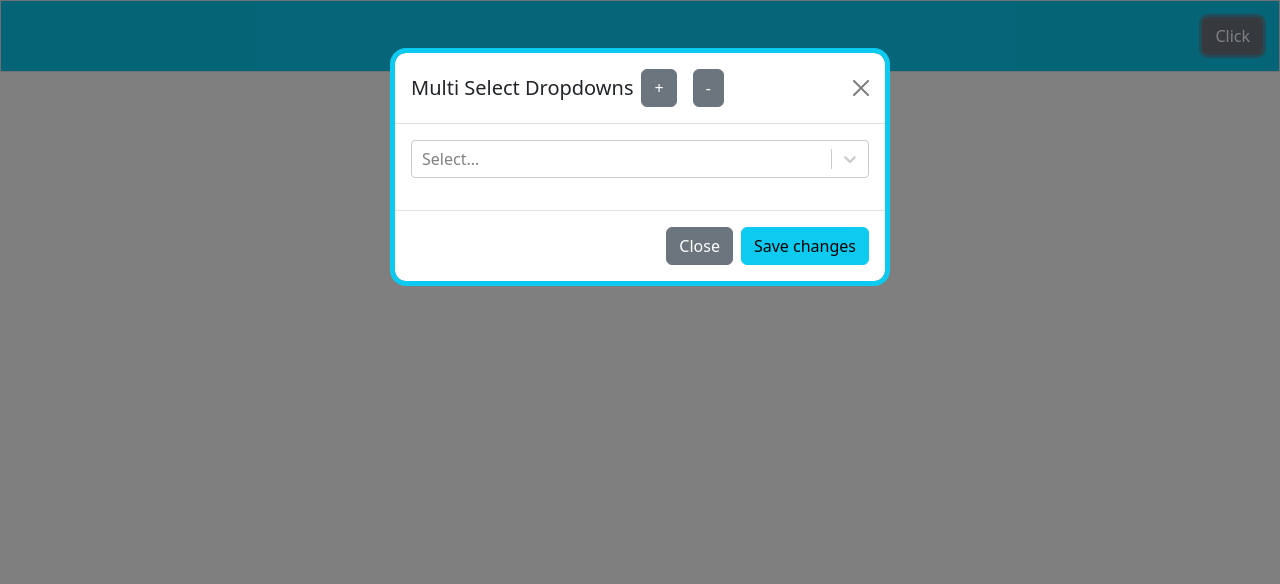
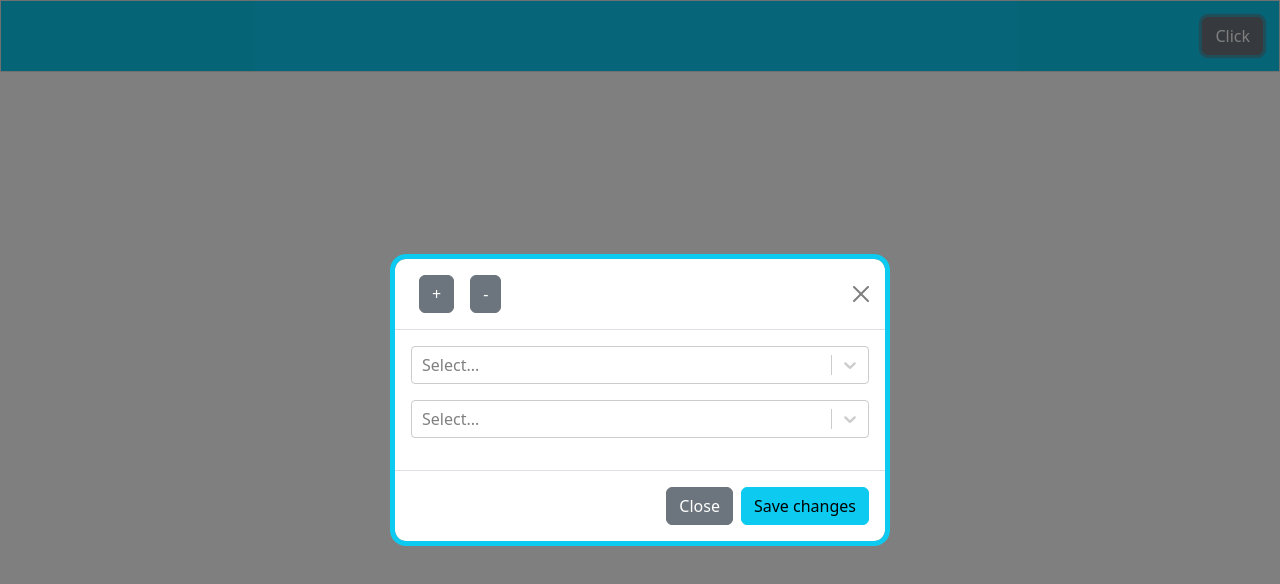
Before and after one commit to ayushi7459/Shopping_cart, a React (Vite) app: page /dropdown_menu in a window 1280 px wide. Both pictures are taken after a click on the button "Click". Shown: the top 584 px of the page. Built offline with nearby package versions, Linux system fonts and the light colour scheme; the HTML template or start-up script is replaced by a standard one.

Commit message:
prefill on save

```diff
--- a/src/components/dropdown_list.tsx
+++ b/src/components/dropdown_list.tsx
@@ -1,33 +1,54 @@
 import { useState } from 'react';
-import dropdown_list from '../dropdown.json';
+import rawDropdown from '../dropdown.json';
+// import makeAnimated from 'react-select/animated';
 import Select from 'react-select';
+
+type dropdownItems = {
+    name:string,
+    id:number,
+    category:number
+}
+
+const dropdown_list :dropdownItems[] = rawDropdown;
 
 const Dropdown_menu = () => {
 
     const [showModal, setShowModal] = useState(false);
     const [selectedValues, setSelectedValues] = useState<{ [key: number]: string[] }>({});
     const [count, setCount] = useState(1);
+    // const animatedComponents = makeAnimated();
 
+
+    const storedOptions = localStorage.getItem("selected_values");
+    const Options = storedOptions ? JSON.parse(storedOptions): [];
+
+    const renderDropdowns = () =>{
         let Dropdowns = [];
-
-    for (let i=0; i<count; i++) {
+        for (let i=0; i<=count; i++) {
             const filtered_list = dropdown_list.filter((item) => (item.category === i + 1));
             // console.log(filtered_list);
+
+            const options = filtered_list.map(option => ({
+                value: option.name,
+                label: option.name
+              }));
+
+            const preselectValues = Options[i+1] && Options[i+1].map((val:string)=>({
+                value:val,
+                label:val
+            }))
+            console.log("preselectValues:",preselectValues);
 
             Dropdowns.push(
                 <div key={i} className="mb-3">
                     <Select
-                    key={i}
                         className="form-multi-select"
                         id="ms1"
                         isMulti
-                    data-coreui-search="global"
-                    options={filtered_list && filtered_list.map((option) => (
-                        {
-                            value: option.name,
-                            label: option.name
-                        }
-                    ))}
+                        // isLoading
+                        // components={animatedComponents}
+                        options={options}
+                        defaultValue={preselectValues}
                         onChange={(selectedOptions) =>
                             setSelectedValues((ele) => ({
                                 ...ele,
@@ -38,6 +59,9 @@ const Dropdown_menu = () => {
                 </div>
             )
         }
+        return Dropdowns;
+    }
+
     // console.log(selectedValues);
 
     const handleIncrease = () => {
@@ -58,29 +82,15 @@ const Dropdown_menu = () => {
                 </button>
 
                 {showModal &&
-                    <div className='modal d-block'
-                        style={{
-                            backgroundColor: 'rgba(0,0,0,0.5)',
-                            position: 'fixed',
-                            top: 0,
-                            left: 0,
-                            width: '100%',
-                            height: '100%',
-                        }}
-                    >
-                        <div className='modal-dialog mt-5'>
+                    <div className='modal d-block overlay'>
+                        <div className='modal-dialog modal-dialog-centered'>
                             <div className="modal-content border border-info border-5 rounded-4">
                                 <div className="modal-header">
-                                    <h5 className="modal-title">Multi Select Dropdowns</h5>
-                                    <button className="btn btn-secondary mx-2" onClick={handleIncrease}>
-                                        +
-                                    </button>
-                                    <button className="btn btn-secondary mx-2" onClick={handleDecrease}>
-                                        -
-                                    </button>
+                                    <button className="btn btn-secondary mx-2" onClick={handleIncrease}> + </button>
+                                    <button className="btn btn-secondary mx-2" onClick={handleDecrease}> - </button>
                                     <button className="btn-close" onClick={() => setShowModal(false)} />
                                 </div>
-                                <div className="modal-body">{Dropdowns}</div>
+                                <div className="modal-body">{renderDropdowns()}</div>
                                 <div className="modal-footer">
                                     <button className="btn btn-secondary" onClick={() => setShowModal(false)}>
                                         Close
@@ -90,10 +100,8 @@ const Dropdown_menu = () => {
                                         onClick={() => {
                                             console.log('Selected Values:', selectedValues);
                                             setShowModal(false);
-                                        }}
-                                    >
-                                        Save changes
-                                    </button>
+                                            localStorage.setItem("selected_values" ,JSON.stringify(selectedValues));
+                                        }}> Save changes </button>
                                 </div>
                             </div>
                         </div>
--- a/src/index.css
+++ b/src/index.css
@@ -41,15 +41,14 @@ body{
   height: 100%;
 }
 
-/* .modalDiv{
+.overlay {
+  background-color: rgba(0, 0, 0, 0.5);
   position: fixed;
-  box-shadow: 0px 4px 10px rgba(0, 0, 0, 0.5);
   top: 0;
   left: 0;
   width: 100%;
   height: 100%;
-  z-index: 1050;
-} */
+}
 
 .btn{
   height: 7%;
```
Lines whose indentation alone changed are shown as unchanged.
